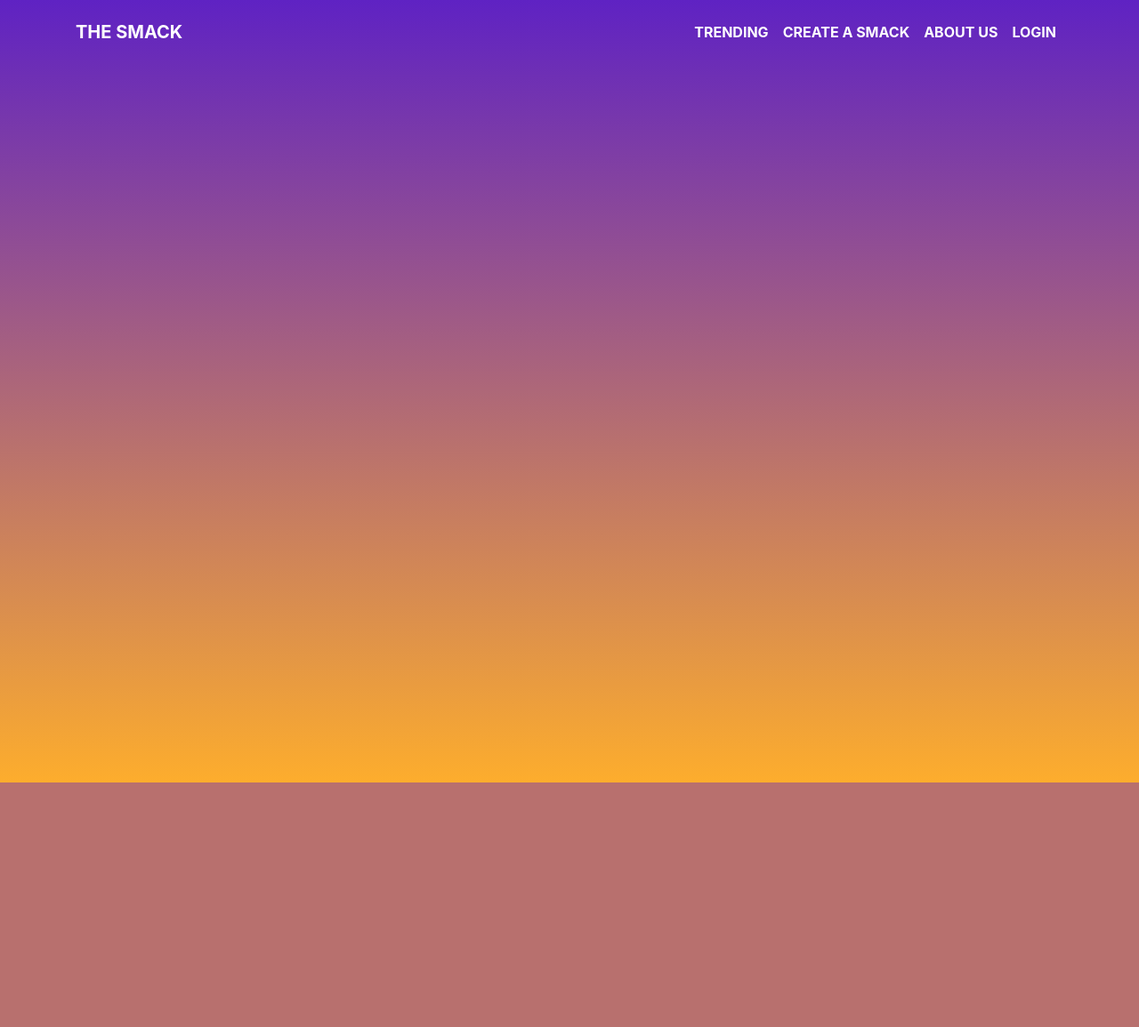
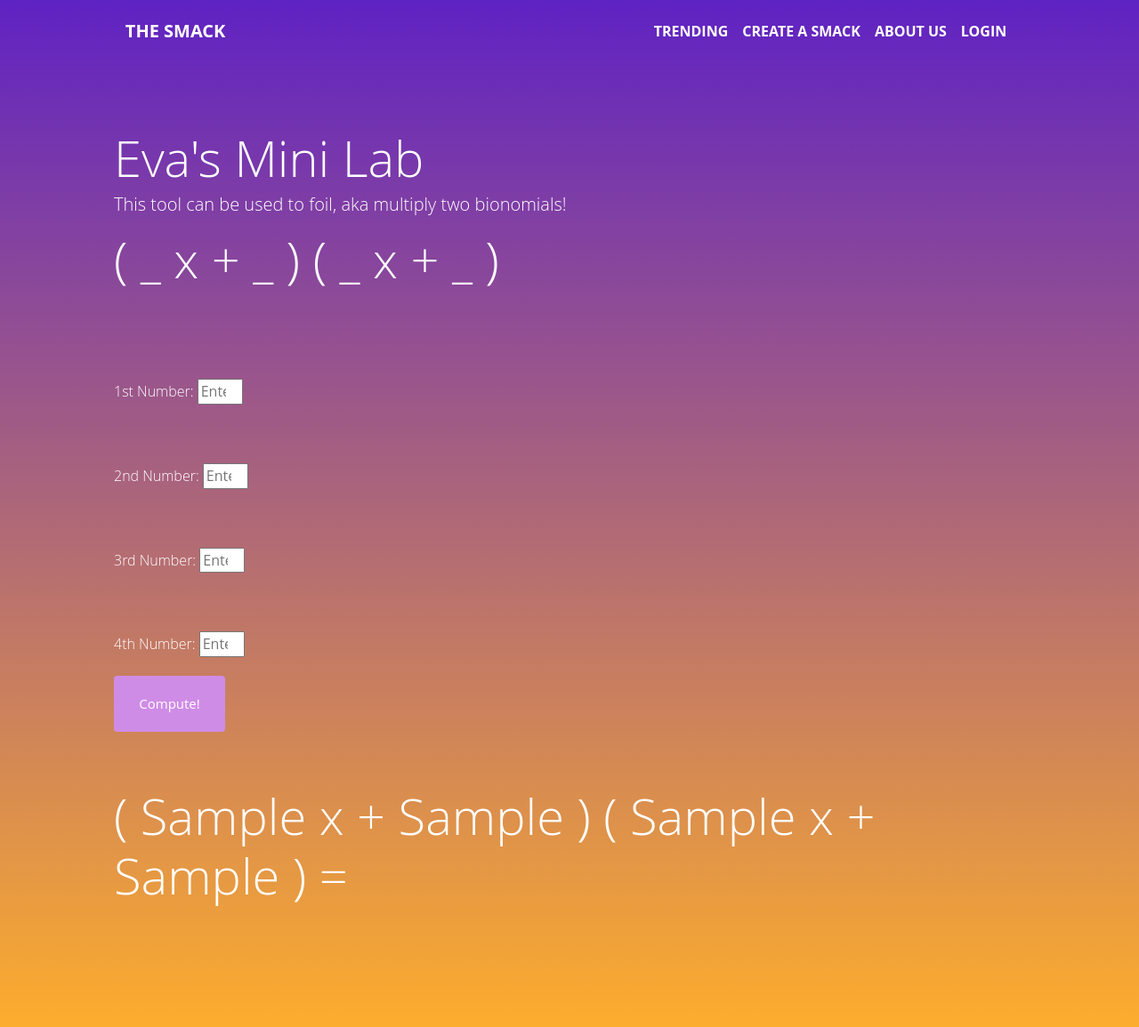
Before and after one commit to evagravin/p4-kangaroos, a Flask app: template templates/minilabs/eva-minilab.html in a window 1280 px wide. Shown: the whole page at 89% size. Before the commit the page ends 880 px from the top, so only its background shows below. Run offline with Flask 2, Linux system fonts and the light colour scheme; the template is opened without the code that fills it: most values are stand-ins (such as "Sample title", 1, 10 or a date in 2020); some libraries are stand-ins or nearby versions.

Commit message:
minilab frontend

```diff
--- a/templates/minilabs/eva-minilab.html
+++ b/templates/minilabs/eva-minilab.html
@@ -1,6 +1,171 @@
 <!DOCTYPE html>
 {% extends "layout.html" %}
 
-{% block content %}
+{% block pagecontent %}
+<html>
+<body>
+<div class="container">
+    <div class="pt-5 text-white">
+        <header class="py-5 mt-5">
+            <h1 class="display-4">Eva's Mini Lab</h1>
+            <p style="font-size:20px" > This tool can be used to foil, aka multiply two bionomials!</p>
+            <h1 class="display-4">( _ x + _ ) ( _ x + _ )</h1>
+        </header>
+    </div>
+    <form method="POST" ID="myForm" action=/evaminilab class="form1">
+        <p>
+            <label for="num1" class="pt-5 text-white">1st Number:</label>
+            <input id="num1" name="list" placeholder="Enter" type="number" min="1" max="3" required="required">
+        </p>
+        <p>
+            <label for="num2" class="pt-5 text-white">2nd Number:</label>
+            <input id="num2" name="list" placeholder="Enter" type="number" min="1" max="3" required="required">
+        </p>
+        <p>
+            <label for="num3" class="pt-5 text-white">3rd Number:</label>
+            <input id="num3" name="list" placeholder="Enter" type="number" min="1" max="3" required="required">
+        </p>
+        <p>
+            <label for="num4" class="pt-5 text-white">4th Number:</label>
+            <input id="num4" name="list" placeholder="Enter" type="number" min="1" max="3" required="required">
+        </p>
+        <p>
+            <button class="button"><span>Compute!</span></button>
+        </p>
+    </form>
+    <br>
+    <br>
+    <h1 class="display-4">( {{num1}} x + {{num2}} ) ( {{num3}} x + {{num4}} )   =   </h1>
+
+</div>
+</body>
+</html>
+<style>
+.button {
+  border-radius: 4px;
+  background-color: #cf8ce6;
+  border: none;
+  color: #FFFFFF;
+  text-align: center;
+  font-size: 15px;
+  padding: 20px;
+  width: 125px;
+  transition: all 0.5s;
+  cursor: pointer;
+}
+
+.button span {
+  cursor: pointer;
+  display: inline-block;
+  position: relative;
+  transition: 0.5s;
+}
+
+.button span:after {
+  content: '\00bb';
+  position: absolute;
+  opacity: 0;
+  top: 0;
+  right: -20px;
+  transition: 0.5s;
+}
+
+.button:hover span {
+  padding-right: 25px;
+}
+
+.button:hover span:after {
+  opacity: 1;
+  right: 0;
+}
+
+@charset "UTF-8";
+@import url(https://fonts.googleapis.com/css?family=Open+Sans:300,400,700);
+
+body {
+  font-family: 'Open Sans', sans-serif;
+  font-weight: 300;
+  line-height: 1.42em;
+  color:#ffffff;
+  background-color:#1F2739;
+}
+
+
+h2 a {
+  font-weight: 700;
+  text-transform: uppercase;
+  color: #ffffff;
+  text-decoration: none;
+}
+
+
+.container th h1 {
+	  font-weight: bold;
+	  font-size: 1em;
+  text-align: left;
+  color: #ffffff;
+}
+
+.container td {
+	  font-weight: normal;
+	  font-size: 1em;
+  -webkit-box-shadow: 0 2px 2px -2px #0E1119;
+	   -moz-box-shadow: 0 2px 2px -2px #0E1119;
+	        box-shadow: 0 2px 2px -2px #0E1119;
+}
+
+.container {
+	  text-align: left;
+	  overflow: hidden;
+	  width: 80%;
+	  margin: 0 auto;
+  display: table;
+  padding: 0 0 8em 0;
+}
+
+.container td, .container th {
+	  padding-bottom: 2%;
+	  padding-top: 2%;
+  padding-left:2%;
+}
+
+/* Background-color of the odd rows */
+.container tr:nth-child(odd) {
+	  background-color: #323C50;
+}
+
+.container th {
+	  background-color: #1F2739;
+}
+
+.container td:first-child { color: #ffffff; }
+
+.container tr:hover {
+   background-color: #464A52;
+-webkit-box-shadow: 0 6px 6px -6px #0E1119;
+	   -moz-box-shadow: 0 6px 6px -6px #0E1119;
+	        box-shadow: 0 6px 6px -6px #0E1119;
+}
+
+.container td:hover {
+  background-color: #cd8ce6;
+  color: #ffffff;
+  font-weight: bold;
+
+  box-shadow: #cf8ce6 -1px 1px, #cf8ce6 -2px 2px, #cf8ce6 -3px 3px, #cf8ce6 -4px 4px, #cf8ce6 -5px 5px, #cf8ce6 -6px 6px;
+  transform: translate3d(6px, -6px, 0);
+
+  transition-delay: 0s;
+	  transition-duration: 0.4s;
+	  transition-property: all;
+  transition-timing-function: line;
+}
+
+@media (max-width: 800px) {
+.container td:nth-child(4),
+.container th:nth-child(4) { display: none; }
+}
+</style>
+
 
 {% endblock %}
```
